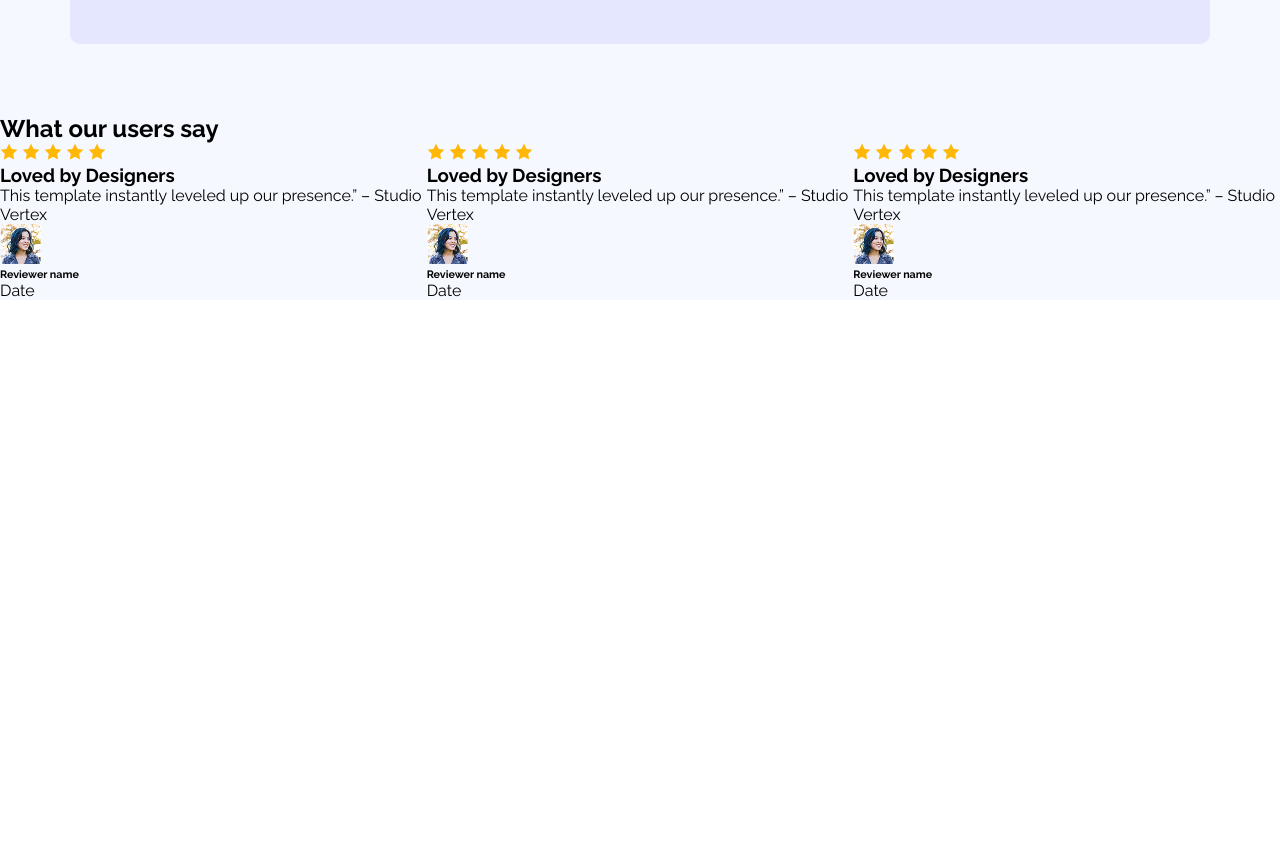
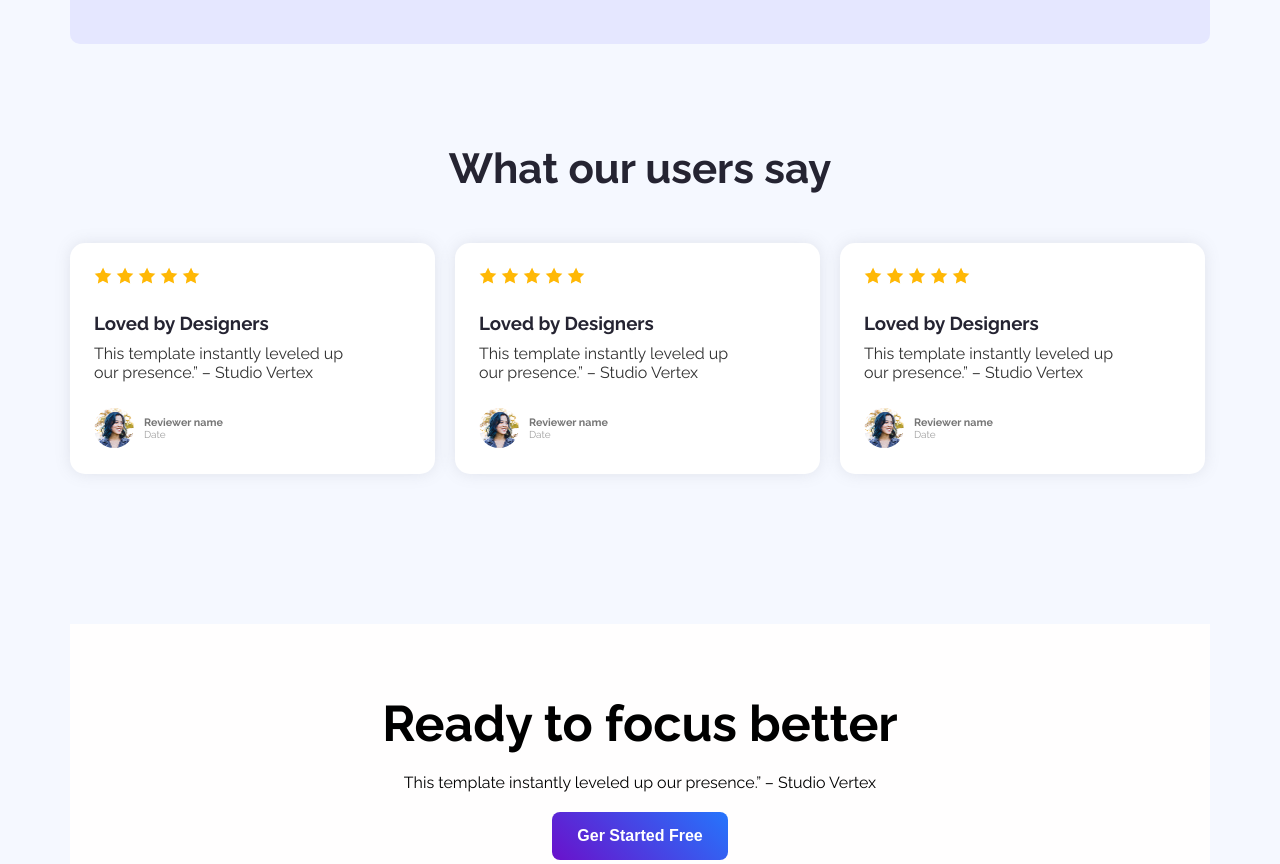
Before and after one commit to mizangithup917/B12A01-landing-launchpad, a plain HTML site: page index.html in a window 1280 px wide. Shown: the part 1400-2264 px from the top of the page. Before the commit the page ends 1700 px from the top, so only its background shows below. Drawn offline with Linux system fonts and the light colour scheme.

Commit message:
focus area style

```diff
--- a/index.html
+++ b/index.html
@@ -61,11 +61,12 @@
                 </div>
 
         </div>
-<!--users say-------------------  -->
+<!--users say-------------------->
         <div class="user_area">
             <h2>What our users say</h2>
             <div class="user_contaener">
-                <div class="all">
+
+                <div class="user_card">
                     <div>
                         <img class="star" src="Assets/icon-star.png" alt="">
                         <img class="star" src="Assets/icon-star.png" alt="">
@@ -75,13 +76,16 @@
                     </div>
                         <h3>Loved by Designers</h3>
                         <p>This template instantly leveled up our presence.” – Studio Vertex</p>
-                <div>
-                    <img src="Assets/avatar.png" alt="">
+                    <div class="Reviewer_name">
+                        <img class="re_img"  src="Assets/avatar.png" alt="">
+                        <div class="name_re">
                             <h6>Reviewer name</h6>
                             <p>Date</p>
                         </div>
                     </div>
-                <div class="all">
+                </div>
+
+                <div class="user_card">
                     <div>
                         <img class="star" src="Assets/icon-star.png" alt="">
                         <img class="star" src="Assets/icon-star.png" alt="">
@@ -91,13 +95,16 @@
                     </div>
                     <h3>Loved by Designers</h3>
                     <p>This template instantly leveled up our presence.” – Studio Vertex</p>
-                <div>
-                    <img src="Assets/avatar.png" alt="">
+                    <div class="Reviewer_name">
+                        <img class="re_img"  src="Assets/avatar.png" alt="">
+                        <div class="name_re">
                             <h6>Reviewer name</h6>
                             <p>Date</p>
                         </div>
                     </div>
-                <div class="all">
+                </div>
+
+                 <div class="user_card">
                     <div>
                         <img class="star" src="Assets/icon-star.png" alt="">
                         <img class="star" src="Assets/icon-star.png" alt="">
@@ -107,17 +114,29 @@
                     </div>
                     <h3>Loved by Designers</h3>
                     <p>This template instantly leveled up our presence.” – Studio Vertex</p>
-                <div>
-                    <img src="Assets/avatar.png" alt="">
+                    <div class="Reviewer_name">
+                        <img class="re_img" src="Assets/avatar.png" alt="">
+                        <div class="name_re">
                             <h6>Reviewer name</h6>
                             <p>Date</p>
+                        </div>
                     </div>
                 </div>
 
             </div>
 
+        </div>
 
+<!-- focus area ------------>
+        <div class="focus_area">
+            <div class="focus_text">
+                <h3>Ready to focus better</h3>
+                <p>This template instantly leveled up our presence.” – Studio Vertex</p>
+                <button class="btn_style">Ger Started Free</button>
             </div>
+                <img class="focus_image" src="Assets/wc-big.png" alt="">
+            </div>
+
 
     </main>
     <footer></footer>
--- a/portfolio.css
+++ b/portfolio.css
@@ -183,6 +183,93 @@ h2 >.nv_logo{
 
 /* user say------------ */
 
+.user_area{
+  width: 1140px;
+  height: 340px;
+  margin: auto;
+  /* border: 2px solid brown; */
+}
+
+.user_area >h2{
+  font-size: 42px;
+  font-weight: bold;
+  margin: 100px 0 50px 0;
+  color: #252432;
+  text-align: center;
+}
+
 .user_contaener{
   display: flex;
+  gap: 20px;
 }
+
+.user_card{
+  padding: 24px;
+  background-color: #ffffff;
+  width: 365px;
+  box-shadow: 0 0 15px #7e7d8b2b;
+  border-radius: 15px;
+}
+
+.user_card >h3{
+  padding: 24px 0 10px 0;
+  color:#252432 ;
+
+}
+
+.user_card >p{
+  padding:0 40px 24px 0;
+  color: #303030;
+}
+
+.Reviewer_name{
+  display: flex;
+}
+.re_img{
+  width: 40px;
+  height: 40px;
+  border-radius: 50%;
+}
+.name_re{
+  padding: 10px;
+}
+
+.name_re >h6{
+  font-weight: bold;
+  color: #757575;
+}
+
+.name_re >p{
+  color: #a0a0a0;
+  font-size: 10px;
+
+}
+
+/* focus area------------- */
+
+.focus_area{
+  width: 1140px;
+  margin: auto;
+  margin-top: 140px;
+  text-align: center;
+  background-color: #fffefe;
+}
+
+.focus_text >h3{
+  font-size: 50px;
+  padding: 70px 0 20px 0;
+  font-weight: bold;
+  color: #000000;
+}
+
+.focus_text >p{
+  padding-bottom: 20px;
+}
+.focus_image{
+  padding-top: 20px;
+  width: 840px;
+  height: 365px;
+  border-radius: 50px;
+  margin-bottom: 70px;
+
+ }
```
Lines whose indentation alone changed are shown as unchanged.
